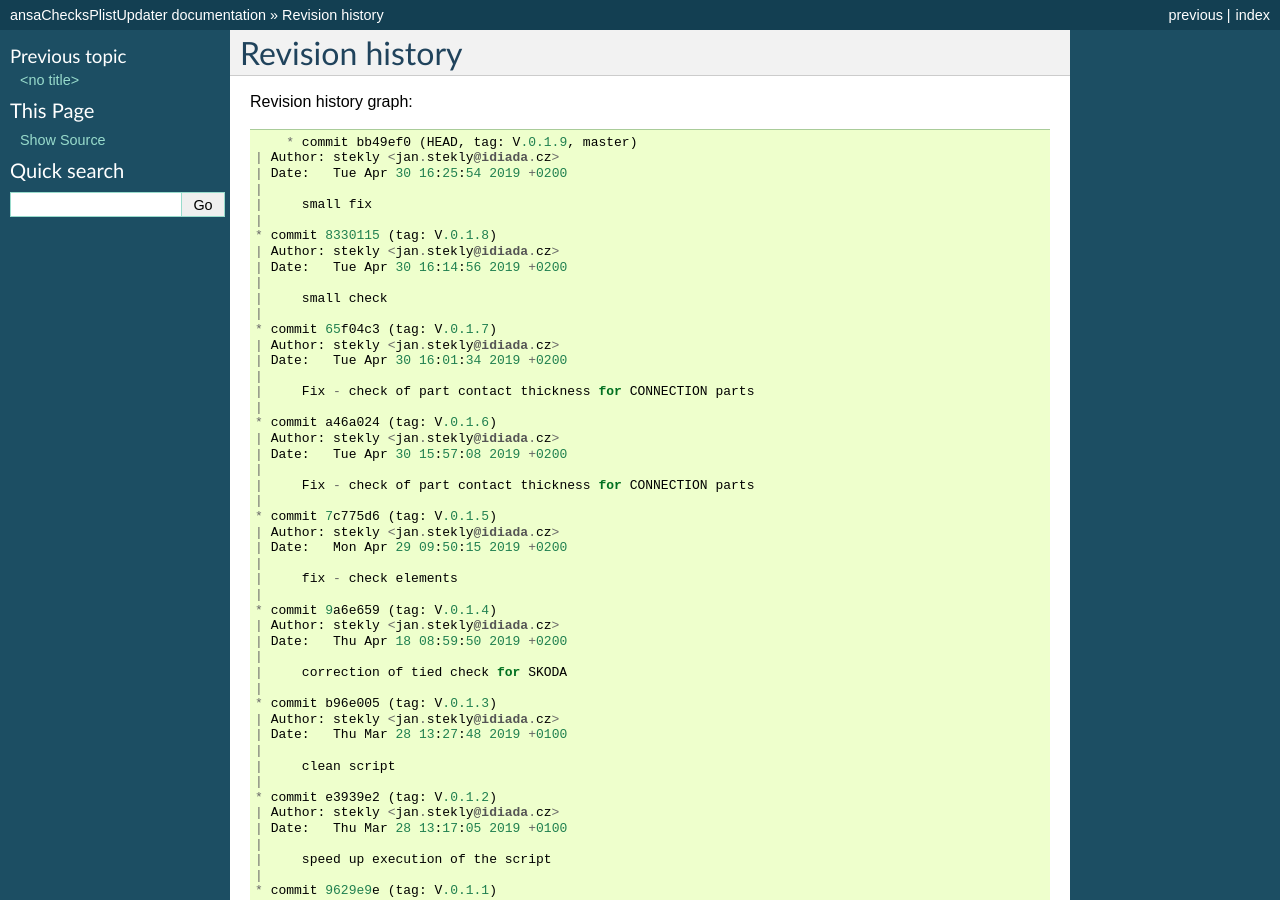
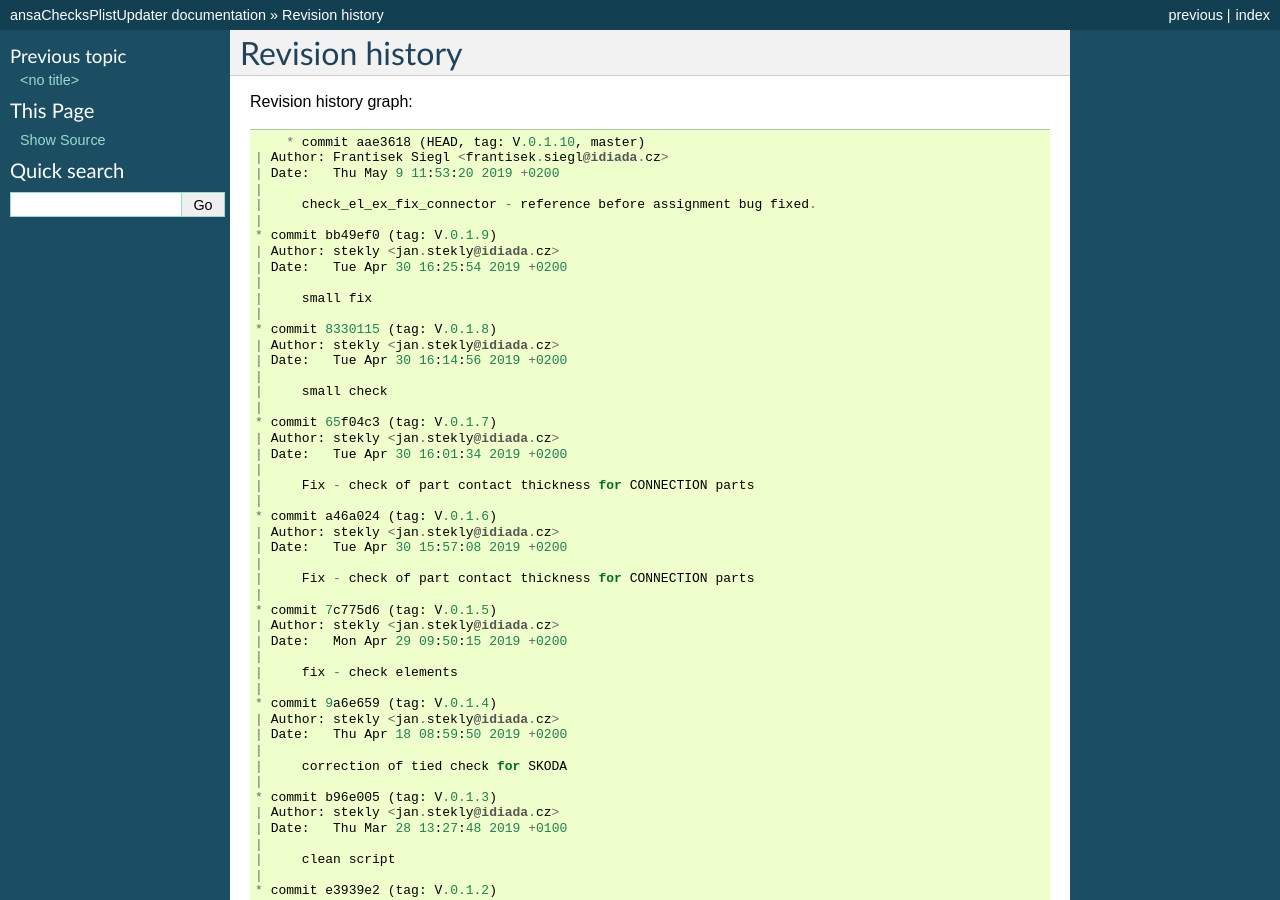
Before and after one commit to fanaSiegl/checks, a Sphinx documentation site: the page built from doc/sphinx/source/revision_history.rst, in a window 1280 px wide and 900 px high. Built offline with Sphinx 7.4.7, drawn with Linux system fonts in a browser that asks for light colours; formulas are drawn with MathJax 3; pages that are not in the unit, such as notebooks, are missing from menus; the version number could not be read and is left out.

Commit message:
kontact check fixation

```diff
--- a/doc/sphinx/source/revision_history.rst
+++ b/doc/sphinx/source/revision_history.rst
@@ -4,7 +4,13 @@ Revision history
 
 Revision history graph::
 
-       * commit bb49ef0 (HEAD, tag: V.0.1.9, master)
+       * commit aae3618 (HEAD, tag: V.0.1.10, master)
+   | Author: Frantisek Siegl <frantisek.siegl@idiada.cz>
+   | Date:   Thu May 9 11:53:20 2019 +0200
+   |
+   |     check_el_ex_fix_connector - reference before assignment bug fixed.
+   |
+   * commit bb49ef0 (tag: V.0.1.9)
    | Author: stekly <jan.stekly@idiada.cz>
    | Date:   Tue Apr 30 16:25:54 2019 +0200
    |
```
Also changed, not shown: 1 other file.
